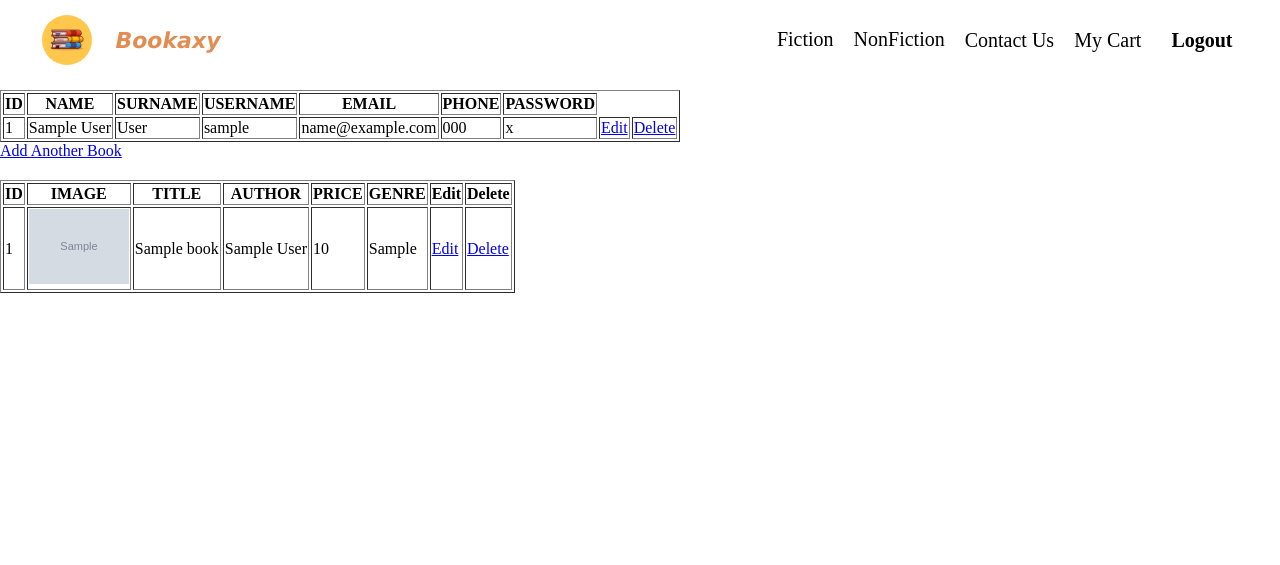
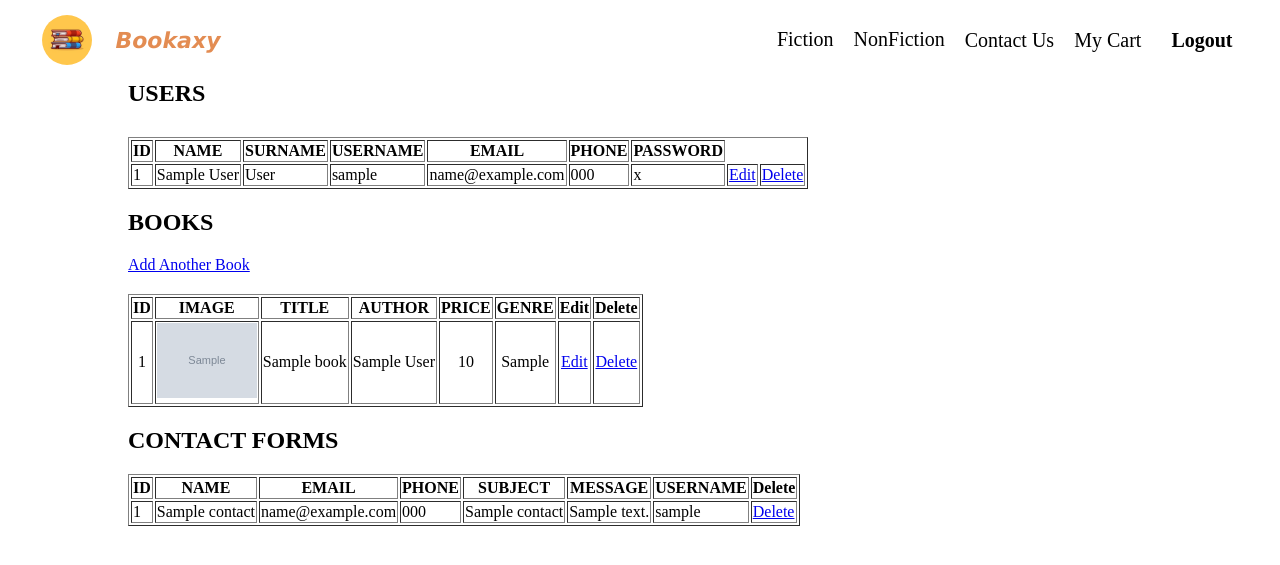
Before and after one commit to eliona0/BookRecommandationn, a PHP site: page /Dashboard.php in a window 1280 px wide. Shown: the top 565 px of the page. Run offline with PHP 8.4, Linux system fonts and the light colour scheme; tables that the repository leaves empty or names only in its code hold one stand-in row (values such as "Sample post"); grey boxes marked "Sample" are stand-in pictures.

Commit message:
Contact Us Form (Dashboard)

```diff
--- /dev/null
+++ b/Contact.php
@@ -0,0 +1,74 @@
+<?php
+class Contact {
+    private $conn;
+    private $table_name = 'contact';
+
+    public function __construct($db) {
+        $this->conn = $db;
+    }
+
+    public function addContact($name, $email, $phone, $subject, $message, $username) {
+        $query = "INSERT INTO {$this->table_name} (name, email, phone, subject, message, username)
+                  VALUES (:name, :email, :phone, :subject, :message, :username)";
+        $stmt = $this->conn->prepare($query);
+
+        $stmt->bindParam(':name', $name);
+        $stmt->bindParam(':email', $email);
+        $stmt->bindParam(':phone', $phone);
+        $stmt->bindParam(':subject', $subject);
+        $stmt->bindParam(':message', $message);
+        $stmt->bindParam(':username', $username);
+
+        if ($stmt->execute()) {
+            return true;
+        } else {
+            print_r($stmt->errorInfo()); // Print SQL errors
+            return false;
+        }
+    }
+
+
+
+
+
+    public function getAllContact() {
+        $sql = "SELECT * FROM {$this->table_name}";
+        $statement = $this->conn->prepare($sql);
+        $statement->execute();
+        return $statement->fetchAll(PDO::FETCH_ASSOC);
+    }
+
+
+    function getContactById($id) {
+        $conn = $this->conn;
+
+        $sql = "SELECT * FROM contact WHERE id = :id";
+        $stmt = $conn->prepare($sql);
+        $stmt->bindParam(':id', $id);
+        $stmt->execute();
+        $contact = $stmt->fetch();
+
+        return $contact;
+    }
+
+
+
+    public function deleteContact($id) {
+        if (empty($id)) {
+            return false;
+        }
+
+        $query = "DELETE FROM {$this->table_name} WHERE id = :id";
+        $stmt = $this->conn->prepare($query);
+        $stmt->bindParam(':id', $id, PDO::PARAM_INT);
+
+        if ($stmt->execute()) {
+            return true;
+        } else {
+            print_r($stmt->errorInfo());
+            return false;
+        }
+    }
+
+}
+?>
--- a/Dashboard.php
+++ b/Dashboard.php
@@ -8,8 +8,16 @@
     <title>Dashboard</title>
 </head>
 <body>
-    <?php include 'navbar.php'; ?>
+<?php include 'navbar.php'; ?>
+
+<div class="dashboard-tables" style="width: 100%; justify-items: center;">
+
+<div class="content" style="width: 80%">
+
+
+
 <div class="margin" style="height: 60px; "></div>
+<h2>USERS</h2>
 <table style="margin-top:30px;" border="1">
     <tr>
         <th>ID</th>
@@ -44,8 +52,8 @@
             <td>{$user['email']}</td>
             <td>{$user['phone']}</td>
             <td>{$user['password']}</td>
-            <td><a href='edit.php?id={$user['id']}'>Edit</a></td>
-            <td><a href='delete.php?id={$user['id']}'>Delete</a></td>
+            <td><a href='editUser.php?id={$user['id']}'>Edit</a></td>
+            <td><a href='deleteUser.php?id={$user['id']} onclick='return confirm(\"Are you sure?\")'>Delete</a></td>
         </tr>
         ";
     }
@@ -54,10 +62,11 @@
 
 
 <div style="margin-bottom: 20px;">
+    <h2>BOOKS</h2>
         <a href="AddBook.php">Add Another Book</a>
     </div>
 
-    <table border="1">
+    <table border="1" style="text-align:center;">
         <tr>
             <th>ID</th>
             <th>IMAGE</th>
@@ -98,5 +107,54 @@
         ?>
     </table>
 
+
+<div style="margin-bottom: 20px;"></div>
+<h2>CONTACT FORMS</h2>
+<table border="1">
+    <tr>
+        <th>ID</th>
+        <th>NAME</th>
+        <th>EMAIL</th>
+        <th>PHONE</th>
+        <th>SUBJECT</th>
+        <th>MESSAGE</th>
+        <th>USERNAME</th>
+        <th>Delete</th>
+    </tr>
+
+    <?php
+    include_once 'Database.php';
+    include_once 'Contact.php';
+
+    $database = new Database();
+    $connection = $database->getConnection();
+    $contactRepository = new Contact($connection);
+    $contacts = $contactRepository->getAllContact();
+
+    if (count($contacts) > 0) {
+        foreach ($contacts as $contact) {
+            echo "
+            <tr>
+                <td>{$contact['id']}</td>
+                <td>{$contact['name']}</td>
+                <td>{$contact['email']}</td>
+                <td>{$contact['phone']}</td>
+                <td>{$contact['subject']}</td>
+                <td>{$contact['message']}</td>
+                <td>{$contact['username']}</td> <!-- Shows the user who sent the message -->
+                <td><a href='deleteContact.php?id={$contact['id']}' onclick='return confirm(\"Are you sure?\")'>Delete</a></td>
+            </tr>";
+        }
+    } else {
+        echo "<tr><td colspan='8'>No contact messages available.</td></tr>";
+    }
+    ?>
+</table>
+
+
+
+
+</div>
+</div>
 </body>
 </html>
```
Also changed, not shown: ContactUs.php (+32 -4 lines), contactus.js (+5 -6 lines), deleteContact.php (added, +17 -0 lines), deleteUser.php (renamed from delete.php, +6 -6 lines), editBook.php (+40 -21 lines), editUser.php (renamed from edit.php), images/Contact.php (added), uploads/679c13aec1a0c.jpg (added), uploads/679ccdbc4297e.jpg (added).
